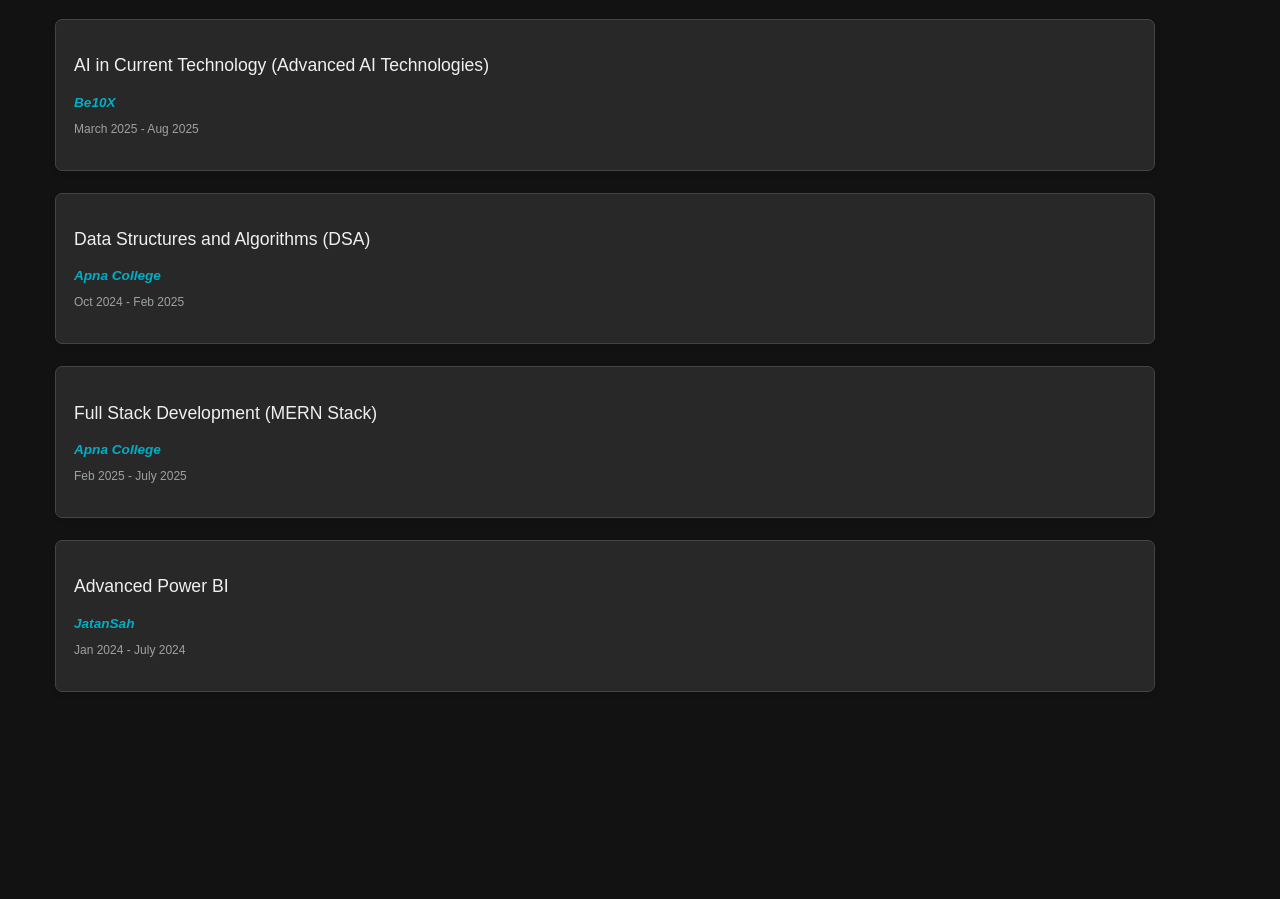
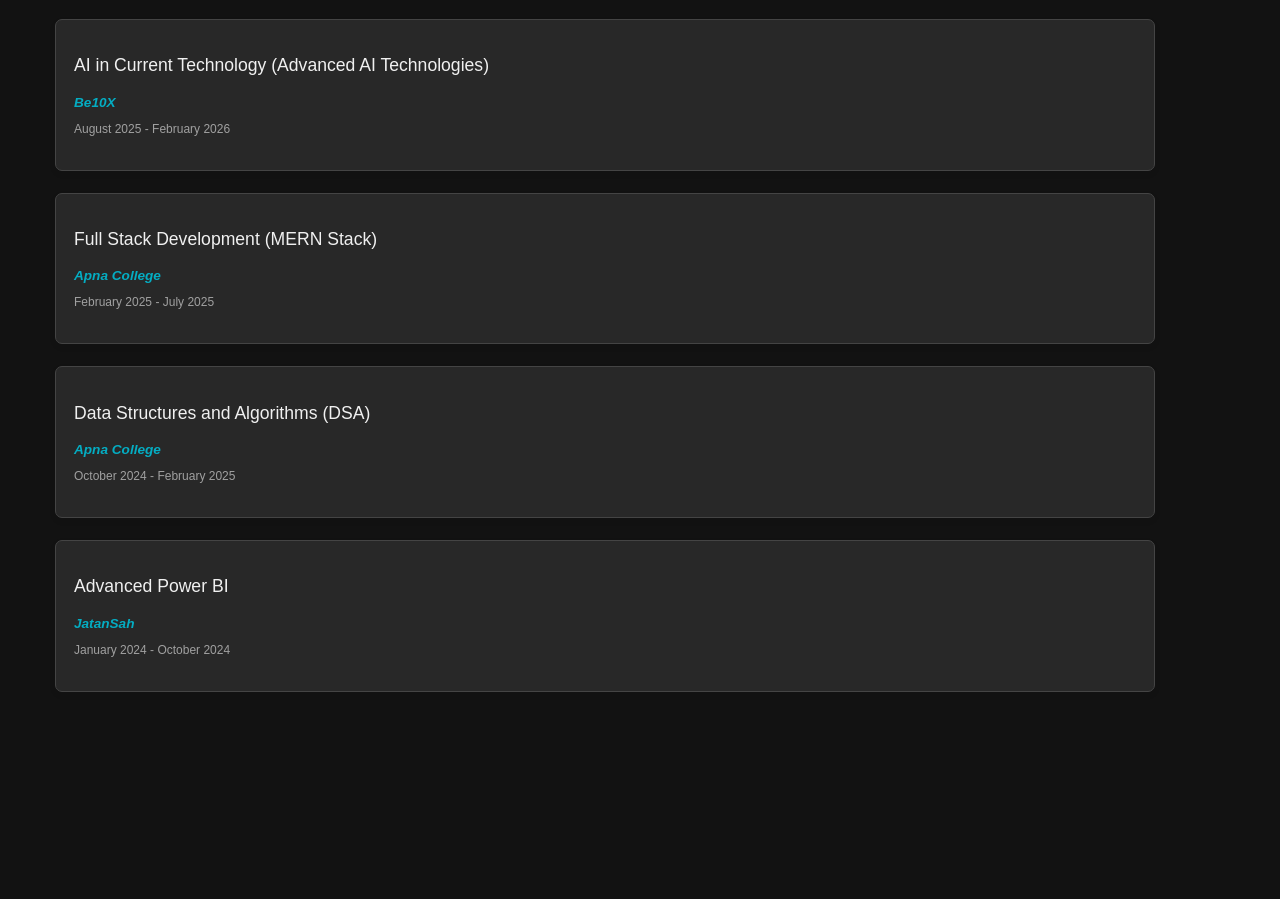
Before and after one commit to npanthi718/web-portfolio-sushil, a React (Create React App) app: page / in a window 1280 px wide. Shown: the part 10400-11299 px from the top of the page. Built offline with nearby package versions, Linux system fonts and the light colour scheme.

Commit message:
Resume Updated-29-09-025

```diff
--- a/src/pages/Home/Home.jsx
+++ b/src/pages/Home/Home.jsx
@@ -270,24 +270,25 @@
         {
             name: 'AI in Current Technology (Advanced AI Technologies)',
             institution: 'Be10X',
-            date: 'March 2025 - Aug 2025',
+            date: 'August 2025 - February 2026',
+        },
+
+        {
+            name: 'Full Stack Development (MERN Stack)',
+            institution: 'Apna College',
+            date: 'February 2025 - July 2025',
         },
 
         {
             name: 'Data Structures and Algorithms (DSA)',
             institution: 'Apna College',
-            date: 'Oct 2024 - Feb 2025',
-        },
-        {
-            name: 'Full Stack Development (MERN Stack)',
-            institution: 'Apna College',
-            date: 'Feb 2025 - July 2025',
+            date: 'October 2024 - February 2025',
         },
 
         {
             name: 'Advanced Power BI',
             institution: 'JatanSah',
-            date: 'Jan 2024 - July 2024',
+            date: 'January 2024 - October 2024',
         },
     ];
 
```
